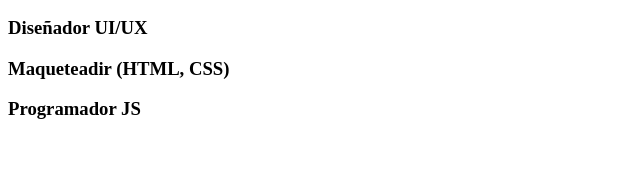
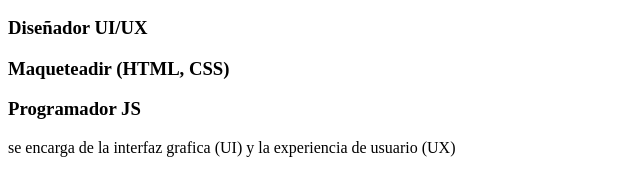
Before and after one commit to samuelsierra-svg/ProyectoWebI2026, a plain HTML site: page html/ejemplo.html in a window 1280 px wide. Shown: the part 110-306 px from the top of the page, without its empty margins (0-640 px from the left). Drawn offline with Linux system fonts and the light colour scheme.

Commit message:
Se adiciono un p

```diff
--- a/html/ejemplo.html
+++ b/html/ejemplo.html
@@ -17,5 +17,8 @@
     <h3>Maqueteadir (HTML, CSS)</h3>
     <h3>Programador JS</h3>
 
+    <p>se encarga de la interfaz grafica (UI) y la experiencia de usuario (UX)</p>
+
+
 </body>
 </html>
```
